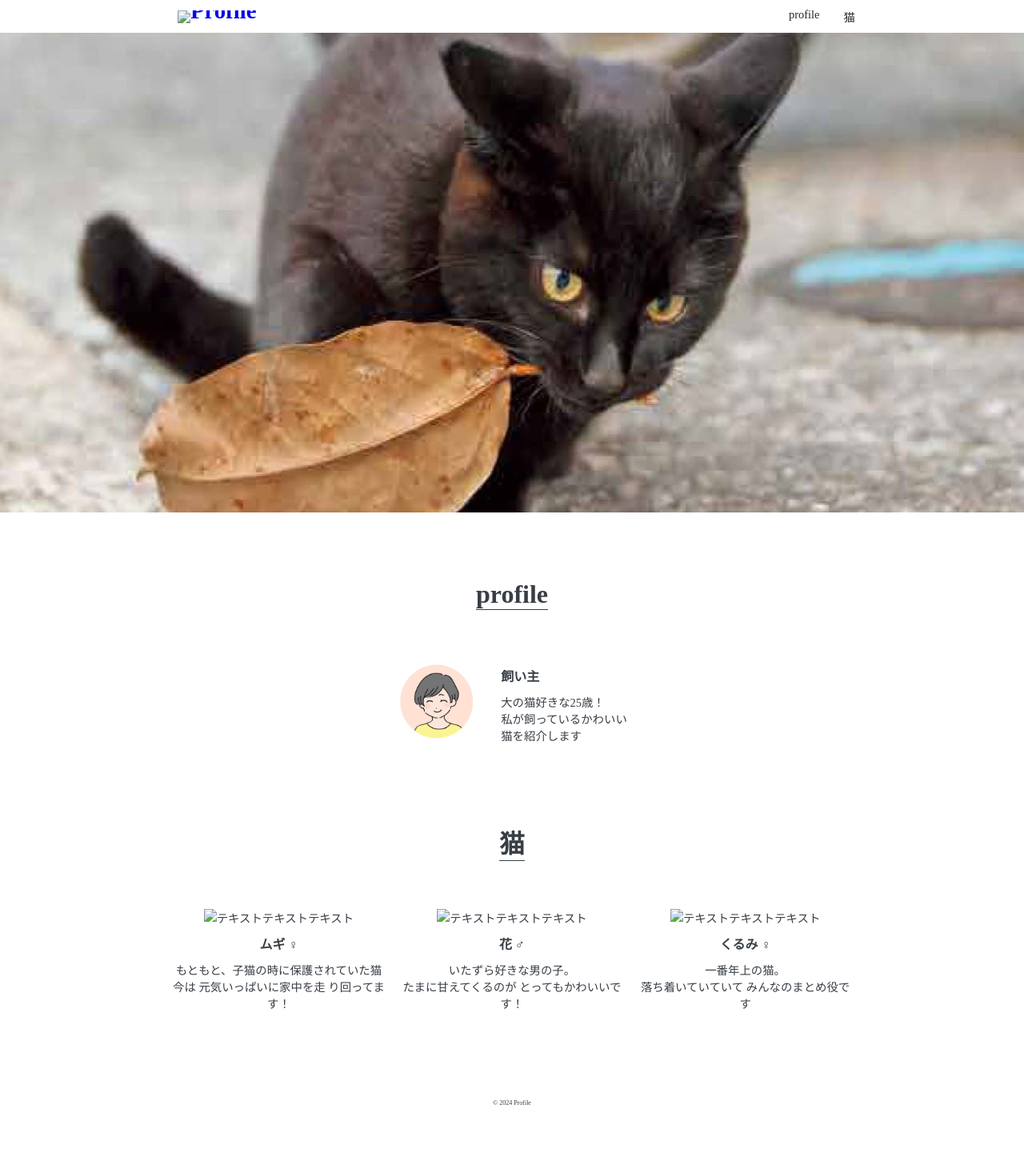
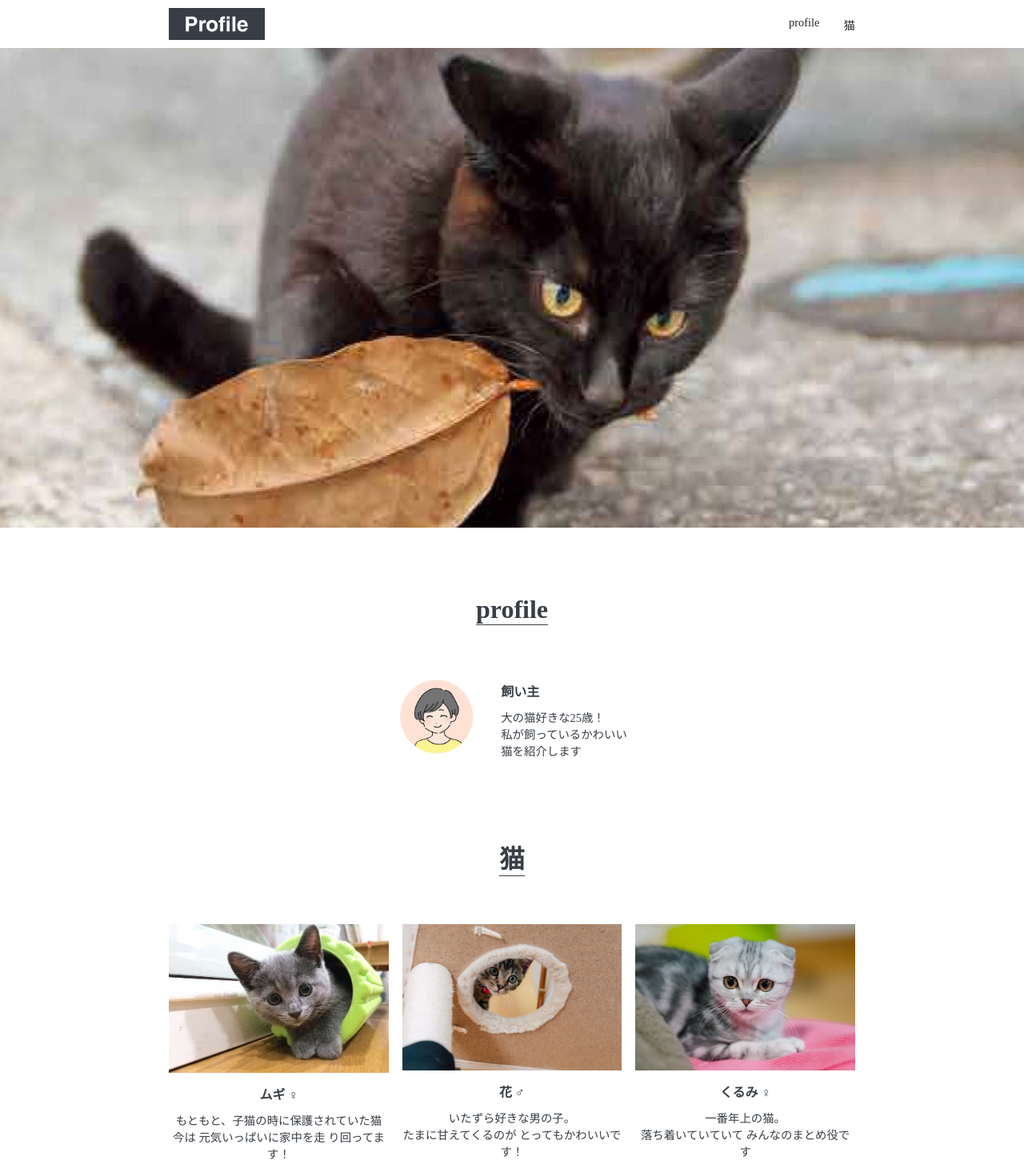
Before and after one commit to teisyutu/teisyutu.github.io, a plain HTML site: page index.html in a window 1280 px wide. Shown: the top 1456 px of the page at 80% size. Before the commit the page ends 1394 px from the top, so only its background shows below. Drawn offline with Linux system fonts and the light colour scheme; some packages are replaced by stand-ins of ours; files whose address does not match are found by name.

Commit message:
index.html

```diff
--- a/index.html
+++ b/index.html
@@ -12,7 +12,7 @@
 
   <body>
     <header id="header" class="wrapper">
-      <h1 class="site-title"><a href="index.html"><img src="img/logo.svg" alt="Profile"></a></h1>
+      <h1 class="site-title"><a href="index.html"><img src="logo.svg" alt="Profile"></a></h1>
       <nav>
         <ul>
           <li><a href="#about">profile</a></li>
@@ -46,21 +46,21 @@
         <h2 class="section-title">猫</h2>
         <ul>
           <li>
-            <img src="img/mugi.jpg" alt="テキストテキストテキスト">
+            <img src="mugi.jpg" alt="テキストテキストテキスト">
             <h3 class="content-title">ムギ ♀</h3>
             <p>もともと、子猫の時に保護されていた猫</p>今は
               元気いっぱいに家中を走
               り回ってます！</p>
           </li>
           <li>
-            <img src="img/hana.jpg" alt="テキストテキストテキスト">
+            <img src="hana.jpg" alt="テキストテキストテキスト">
             <h3 class="content-title">花 ♂</h3>
             <p>いたずら好きな男の子。</p>
               たまに甘えてくるのが
               とってもかわいいです！</p>
           </li>
           <li>
-            <img src="img/kurumi.jpg" alt="テキストテキストテキスト">
+            <img src="kurumi.jpg" alt="テキストテキストテキスト">
             <h3 class="content-title">くるみ ♀</h3>
             <p>一番年上の猫。</p>
               落ち着いていていて
```
